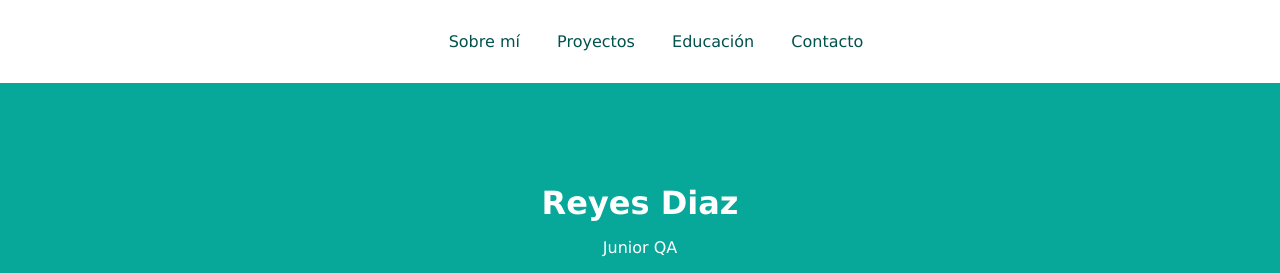
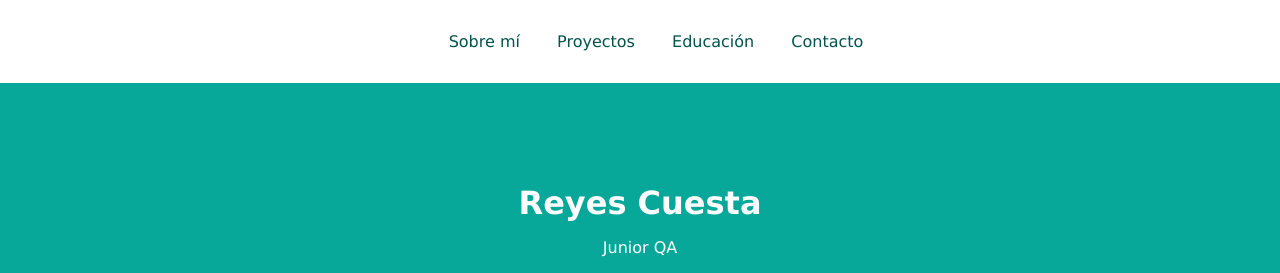
Before and after one commit to bootcampqa/portfolio, a plain HTML site: page index.html in a window 1280 px wide. Shown: the top 273 px of the page. Drawn offline with Linux system fonts and the light colour scheme.

Commit message:
cambio de nombre
Cambiado titulo de nombre de reyes diaz a reyes cuesta

```diff
--- a/index.html
+++ b/index.html
@@ -23,7 +23,7 @@
       </ul>
     </nav>
   <header>
-    <h1 id="minombre">Reyes Diaz</h1>
+    <h1 id="minombre">Reyes Cuesta</h1>
     <p id="titulo">Junior QA</p>
     <p>
       <a id="linkgithub" href="https://github.com/Bootcamp-QA/" title="GitHub"
```
